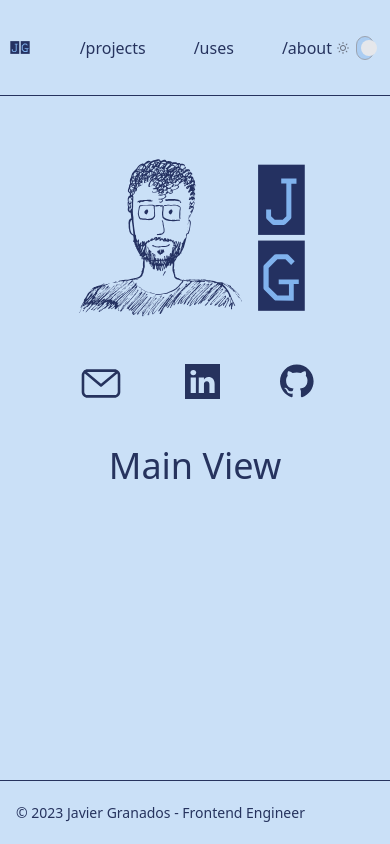
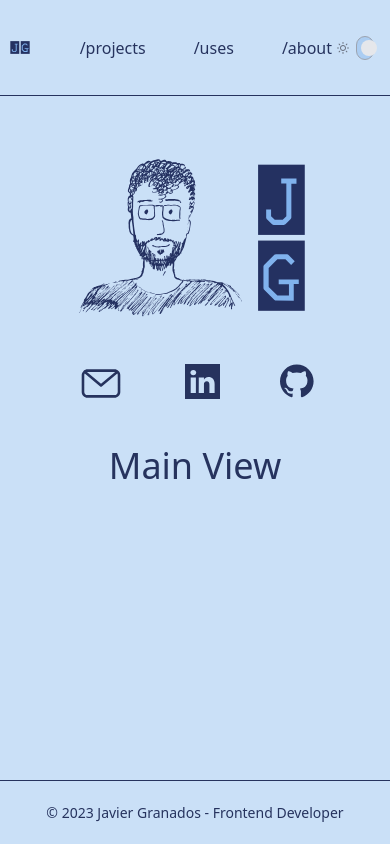
Before and after one commit to javiergranados/website, a Vue app: page / in a window 390 px wide. Built offline with nearby package versions, Linux system fonts and the light colour scheme.

Commit message:
Modify Footer component

```diff
--- a/src/components/FooterComponent.vue
+++ b/src/components/FooterComponent.vue
@@ -6,7 +6,7 @@ const year = ref(date.getFullYear())
 </script>
 
 <template>
-  <footer class="-content border- footer h-16 items-center border-t border-primary bg-base-100 p-4">
-    <p class="text-primary">© {{ year }} Javier Granados - Frontend Engineer</p>
+  <footer class="footer h-16 items-center border-t border-primary bg-base-100 p-4">
+    <p class="mx-auto text-primary md:mx-0">© {{ year }} Javier Granados - Frontend Developer</p>
   </footer>
 </template>
```
